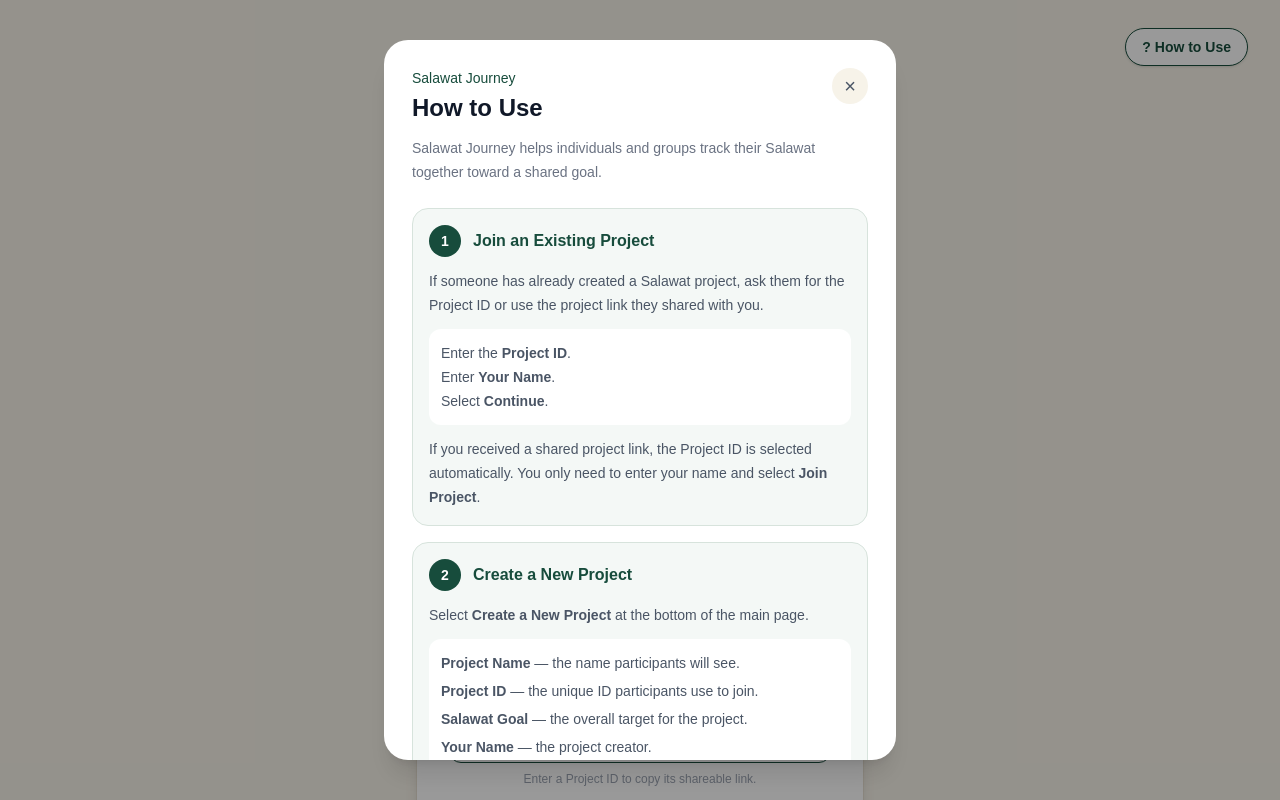
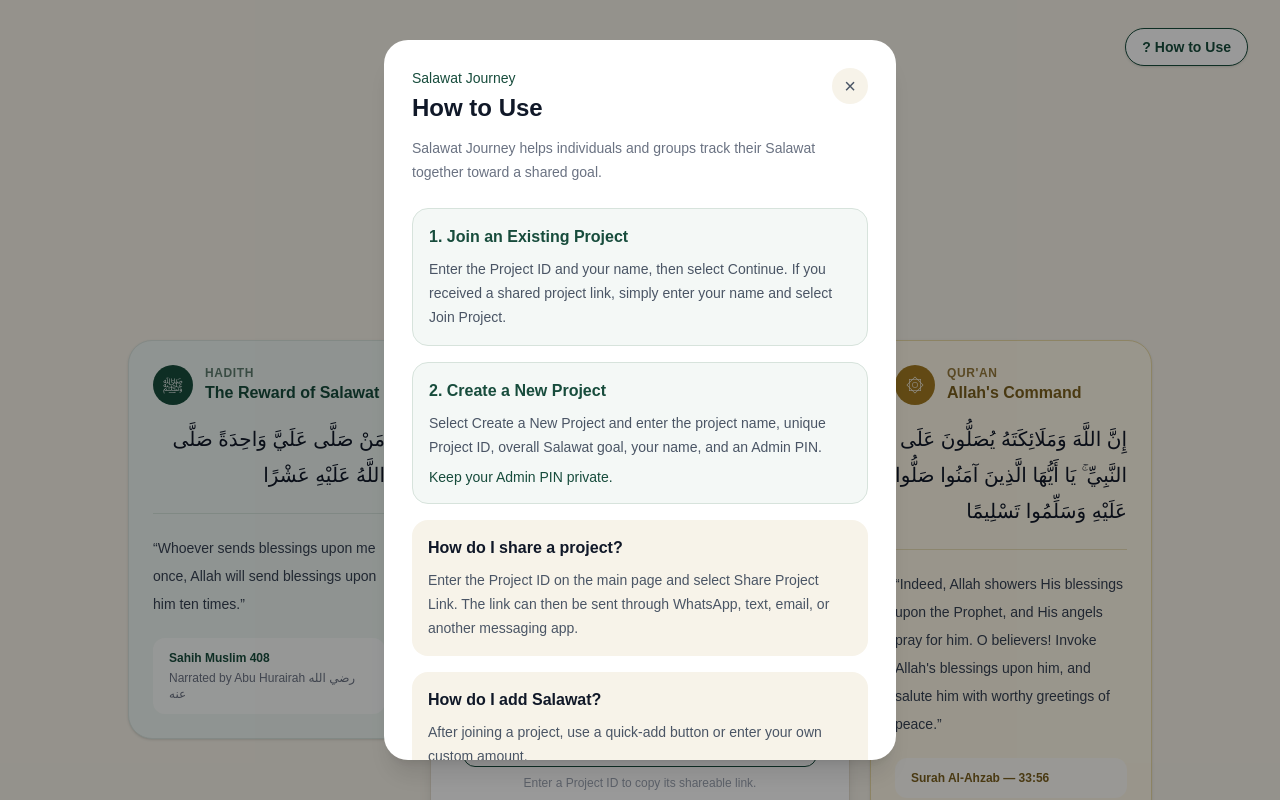
Before and after one commit to muhammadumair61/salawat-journey, a Next.js app: page / in a window 1280 px wide. Both pictures are taken after a click on the button "? How to Use". Shown: the top 800 px of the page. Built offline with nearby package versions, Linux system fonts and the light colour scheme; no server answers.

Commit message:
Add Quran and Hadith to main page

```diff
--- a/app/page.tsx
+++ b/app/page.tsx
@@ -69,13 +69,8 @@ function HomeContent() {
         return;
       }
 
-      setProjectId(
-        cleanProjectId
-      );
-
-      setCheckingSharedProject(
-        true
-      );
+      setProjectId(cleanProjectId);
+      setCheckingSharedProject(true);
 
       const {
         data,
@@ -91,14 +86,10 @@ function HomeContent() {
         )
         .maybeSingle();
 
-      setCheckingSharedProject(
-        false
-      );
+      setCheckingSharedProject(false);
 
       if (projectError) {
-        console.error(
-          projectError
-        );
+        console.error(projectError);
 
         setError(
           "Unable to load the shared project."
@@ -119,9 +110,7 @@ function HomeContent() {
         data.project_name
       );
 
-      setSharedProjectFound(
-        true
-      );
+      setSharedProjectFound(true);
     }
 
     loadSharedProject();
@@ -156,9 +145,7 @@ function HomeContent() {
       return;
     }
 
-    setLoading(
-      true
-    );
+    setLoading(true);
 
     const {
       data,
@@ -174,14 +161,10 @@ function HomeContent() {
       )
       .maybeSingle();
 
-    setLoading(
-      false
-    );
+    setLoading(false);
 
     if (projectError) {
-      console.error(
-        projectError
-      );
+      console.error(projectError);
 
       setError(
         "Unable to connect. Please try again."
@@ -224,9 +207,7 @@ function HomeContent() {
       return;
     }
 
-    setSharing(
-      true
-    );
+    setSharing(true);
 
     const {
       data,
@@ -242,14 +223,10 @@ function HomeContent() {
       )
       .maybeSingle();
 
-    setSharing(
-      false
-    );
+    setSharing(false);
 
     if (projectError) {
-      console.error(
-        projectError
-      );
+      console.error(projectError);
 
       setError(
         "Unable to find the project."
@@ -276,15 +253,11 @@ function HomeContent() {
         projectLink
       );
 
-      setCopied(
-        true
-      );
+      setCopied(true);
 
       window.setTimeout(
         () => {
-          setCopied(
-            false
-          );
+          setCopied(false);
         },
         2500
       );
@@ -304,40 +277,24 @@ function HomeContent() {
   function joinDifferentProject() {
     router.push("/");
 
-    setSharedProjectFound(
-      false
-    );
-
-    setProjectName(
-      ""
-    );
-
-    setProjectId(
-      ""
-    );
-
-    setName(
-      ""
-    );
-
-    setError(
-      ""
-    );
+    setSharedProjectFound(false);
+    setProjectName("");
+    setProjectId("");
+    setName("");
+    setError("");
   }
 
   return (
-    <main className="relative min-h-screen bg-[#f7f3e9] px-5 py-10">
+    <main className="relative min-h-screen bg-[#f7f3e9] px-4 py-10 sm:px-6">
 
-      {/* HOW TO USE - TOP RIGHT */}
+      {/* HOW TO USE */}
 
       <div className="absolute right-5 top-5 sm:right-8 sm:top-7">
 
         <button
           type="button"
           onClick={() =>
-            setShowHelp(
-              true
-            )
+            setShowHelp(true)
           }
           className="rounded-full border border-[#174c3c] bg-white px-4 py-2 text-sm font-semibold text-[#174c3c] shadow-sm transition hover:bg-[#eef6f2]"
         >
@@ -346,9 +303,9 @@ function HomeContent() {
 
       </div>
 
-      <div className="mx-auto w-full max-w-md pt-14 sm:pt-10">
+      {/* HEADER */}
 
-        {/* HEADER */}
+      <div className="mx-auto max-w-5xl pt-14 sm:pt-10">
 
         <div className="mb-8 text-center">
 
@@ -367,7 +324,7 @@ function HomeContent() {
 
           </div>
 
-          <h1 className="text-3xl font-bold text-[#174c3c]">
+          <h1 className="text-3xl font-bold text-[#174c3c] sm:text-4xl">
             Salawat Journey
           </h1>
 
@@ -377,7 +334,68 @@ function HomeContent() {
 
         </div>
 
-        {/* MAIN CARD */}
+        {/* 3 COLUMN AREA */}
+
+        <div className="grid items-start gap-5 lg:grid-cols-[1fr_420px_1fr]">
+
+          {/* LEFT - HADITH */}
+
+          <div className="order-2 lg:order-1">
+
+            <div className="rounded-3xl border border-[#d9e4de] bg-[#eef6f2] p-6 shadow-sm">
+
+              <div className="mb-4 flex items-center gap-3">
+
+                <div className="flex h-10 w-10 items-center justify-center rounded-full bg-[#174c3c] text-lg text-white">
+                  ﷺ
+                </div>
+
+                <div>
+
+                  <p className="text-xs font-semibold uppercase tracking-wider text-[#5f7d70]">
+                    Hadith
+                  </p>
+
+                  <h2 className="font-bold text-[#174c3c]">
+                    The Reward of Salawat
+                  </h2>
+
+                </div>
+
+              </div>
+
+              <p
+                dir="rtl"
+                className="text-right text-xl font-medium leading-9 text-gray-900"
+              >
+                مَنْ صَلَّى عَلَيَّ وَاحِدَةً صَلَّى اللَّهُ عَلَيْهِ عَشْرًا
+              </p>
+
+              <div className="my-5 h-px bg-[#d5e3dc]" />
+
+              <p className="text-sm leading-7 text-gray-700">
+                “Whoever sends blessings upon me once, Allah will send blessings upon him ten times.”
+              </p>
+
+              <div className="mt-5 rounded-xl bg-white/70 px-4 py-3">
+
+                <p className="text-xs font-semibold text-[#174c3c]">
+                  Sahih Muslim 408
+                </p>
+
+                <p className="mt-1 text-xs text-gray-500">
+                  Narrated by Abu Hurairah رضي الله عنه
+                </p>
+
+              </div>
+
+            </div>
+
+          </div>
+
+          {/* CENTER - LOGIN */}
+
+          <div className="order-1 lg:order-2">
 
             <div className="rounded-3xl border border-[#e5ded0] bg-white p-6 shadow-lg sm:p-8">
 
@@ -394,8 +412,6 @@ function HomeContent() {
               ) : sharedProjectFound ? (
 
                 <>
-              {/* SHARED PROJECT */}
-
                   <div className="mb-7 text-center">
 
                     <p className="text-sm font-medium text-[#174c3c]">
@@ -485,8 +501,6 @@ function HomeContent() {
               ) : (
 
                 <>
-              {/* NORMAL PROJECT LOGIN */}
-
                   <h2 className="text-xl font-semibold text-gray-900">
                     Enter Project
                   </h2>
@@ -507,21 +521,14 @@ function HomeContent() {
                     <input
                       id="projectId"
                       type="text"
-                  value={
-                    projectId
-                  }
+                      value={projectId}
                       onChange={(e) => {
                         setProjectId(
                           e.target.value.toUpperCase()
                         );
 
-                    setCopied(
-                      false
-                    );
-
-                    setError(
-                      ""
-                    );
+                        setCopied(false);
+                        setError("");
                       }}
                       placeholder="Enter Project ID"
                       autoCapitalize="characters"
@@ -542,17 +549,13 @@ function HomeContent() {
                     <input
                       id="name"
                       type="text"
-                  value={
-                    name
-                  }
+                      value={name}
                       onChange={(e) => {
                         setName(
                           e.target.value
                         );
 
-                    setError(
-                      ""
-                    );
+                        setError("");
                       }}
                       onKeyDown={(e) => {
                         if (
@@ -591,8 +594,6 @@ function HomeContent() {
                       : "Continue"}
                   </button>
 
-              {/* SHARE PROJECT */}
-
                   <button
                     type="button"
                     onClick={
@@ -614,8 +615,6 @@ function HomeContent() {
                     Enter a Project ID to copy its shareable link.
                   </p>
 
-              {/* OR */}
-
                   <div className="my-7 flex items-center gap-3">
 
                     <div className="h-px flex-1 bg-gray-200" />
@@ -627,8 +626,6 @@ function HomeContent() {
                     <div className="h-px flex-1 bg-gray-200" />
 
                   </div>
-
-              {/* CREATE NEW PROJECT */}
 
                   <button
                     type="button"
@@ -648,6 +645,61 @@ function HomeContent() {
 
           </div>
 
+          {/* RIGHT - QURAN */}
+
+          <div className="order-3">
+
+            <div className="rounded-3xl border border-[#eadba6] bg-[#fff9e8] p-6 shadow-sm">
+
+              <div className="mb-4 flex items-center gap-3">
+
+                <div className="flex h-10 w-10 items-center justify-center rounded-full bg-[#a37b22] text-lg text-white">
+                  ۞
+                </div>
+
+                <div>
+
+                  <p className="text-xs font-semibold uppercase tracking-wider text-[#967a3d]">
+                    Qur&apos;an
+                  </p>
+
+                  <h2 className="font-bold text-[#7b601e]">
+                    Allah&apos;s Command
+                  </h2>
+
+                </div>
+
+              </div>
+
+              <p
+                dir="rtl"
+                className="text-right text-xl font-medium leading-9 text-gray-900"
+              >
+                إِنَّ اللَّهَ وَمَلَائِكَتَهُ يُصَلُّونَ عَلَى النَّبِيِّ ۚ يَا أَيُّهَا الَّذِينَ آمَنُوا صَلُّوا عَلَيْهِ وَسَلِّمُوا تَسْلِيمًا
+              </p>
+
+              <div className="my-5 h-px bg-[#eadfb8]" />
+
+              <p className="text-sm leading-7 text-gray-700">
+                “Indeed, Allah showers His blessings upon the Prophet, and His angels pray for him. O believers! Invoke Allah&apos;s blessings upon him, and salute him with worthy greetings of peace.”
+              </p>
+
+              <div className="mt-5 rounded-xl bg-white/70 px-4 py-3">
+
+                <p className="text-xs font-semibold text-[#7b601e]">
+                  Surah Al-Ahzab — 33:56
+                </p>
+
+              </div>
+
+            </div>
+
+          </div>
+
+        </div>
+
+      </div>
+
       {/* HOW TO USE MODAL */}
 
       {showHelp && (
@@ -655,8 +707,6 @@ function HomeContent() {
         <div className="fixed inset-0 z-50 flex items-center justify-center bg-black/40 px-4 py-6">
 
           <div className="max-h-[90vh] w-full max-w-lg overflow-y-auto rounded-3xl bg-white p-6 shadow-xl sm:p-7">
-
-            {/* HELP HEADER */}
 
             <div className="flex items-start justify-between gap-4">
 
@@ -675,9 +725,7 @@ function HomeContent() {
               <button
                 type="button"
                 onClick={() =>
-                  setShowHelp(
-                    false
-                  )
+                  setShowHelp(false)
                 }
                 className="flex h-9 w-9 shrink-0 items-center justify-center rounded-full bg-[#f7f3e9] text-xl text-gray-600"
               >
@@ -692,113 +740,33 @@ function HomeContent() {
 
             <div className="mt-6 space-y-4">
 
-              {/* JOIN PROJECT */}
-
               <div className="rounded-2xl border border-[#d7e3dc] bg-[#f4f8f6] p-4">
 
-                <div className="mb-3 flex items-center gap-3">
+                <p className="font-semibold text-[#174c3c]">
+                  1. Join an Existing Project
+                </p>
 
-                  <div className="flex h-8 w-8 items-center justify-center rounded-full bg-[#174c3c] text-sm font-bold text-white">
-                    1
-                  </div>
-
-                  <p className="font-semibold text-[#174c3c]">
-                    Join an Existing Project
+                <p className="mt-2 text-sm leading-6 text-gray-600">
+                  Enter the Project ID and your name, then select Continue. If you received a shared project link, simply enter your name and select Join Project.
                 </p>
 
               </div>
 
-                <p className="text-sm leading-6 text-gray-600">
-                  If someone has already created a Salawat project, ask them for the Project ID or use the project link they shared with you.
+              <div className="rounded-2xl border border-[#d7e3dc] bg-[#f4f8f6] p-4">
+
+                <p className="font-semibold text-[#174c3c]">
+                  2. Create a New Project
                 </p>
 
-                <div className="mt-3 rounded-xl bg-white p-3 text-sm leading-6 text-gray-600">
-
-                  <p>
-                    Enter the <strong>Project ID</strong>.
+                <p className="mt-2 text-sm leading-6 text-gray-600">
+                  Select Create a New Project and enter the project name, unique Project ID, overall Salawat goal, your name, and an Admin PIN.
                 </p>
 
-                  <p>
-                    Enter <strong>Your Name</strong>.
-                  </p>
-
-                  <p>
-                    Select <strong>Continue</strong>.
-                  </p>
-
-                </div>
-
-                <p className="mt-3 text-sm leading-6 text-gray-600">
-                  If you received a shared project link, the Project ID is selected automatically. You only need to enter your name and select <strong>Join Project</strong>.
-                </p>
-
-              </div>
-
-              {/* CREATE PROJECT */}
-
-              <div className="rounded-2xl border border-[#d7e3dc] bg-[#f4f8f6] p-4">
-
-                <div className="mb-3 flex items-center gap-3">
-
-                  <div className="flex h-8 w-8 items-center justify-center rounded-full bg-[#174c3c] text-sm font-bold text-white">
-                    2
-                  </div>
-
-                  <p className="font-semibold text-[#174c3c]">
-                    Create a New Project
-                  </p>
-
-                </div>
-
-                <p className="text-sm leading-6 text-gray-600">
-                  Select <strong>Create a New Project</strong> at the bottom of the main page.
-                </p>
-
-                <div className="mt-3 rounded-xl bg-white p-3 text-sm leading-6 text-gray-600">
-
-                  <p>
-                    <strong>Project Name</strong> — the name participants will see.
-                  </p>
-
-                  <p className="mt-1">
-                    <strong>Project ID</strong> — the unique ID participants use to join.
-                  </p>
-
-                  <p className="mt-1">
-                    <strong>Salawat Goal</strong> — the overall target for the project.
-                  </p>
-
-                  <p className="mt-1">
-                    <strong>Your Name</strong> — the project creator.
-                  </p>
-
-                  <p className="mt-1">
-                    <strong>Admin PIN</strong> — used later to manage the project.
-                  </p>
-
-                </div>
-
-                <p className="mt-3 text-sm font-medium text-[#174c3c]">
+                <p className="mt-2 text-sm font-medium text-[#174c3c]">
                   Keep your Admin PIN private.
                 </p>
 
               </div>
-
-              {/* PROJECT ID */}
-
-              <div className="rounded-2xl bg-[#f7f3e9] p-4">
-
-                <p className="font-semibold text-gray-900">
-                  What is a Project ID?
-                </p>
-
-                <p className="mt-2 text-sm leading-6 text-gray-600">
-                  A Project ID uniquely identifies a Salawat project. Participants use it to find and join the correct project.
-                </p>
-
-              </div>
-
-              {/* SHARE */}
 
               <div className="rounded-2xl bg-[#f7f3e9] p-4">
 
@@ -807,20 +775,10 @@ function HomeContent() {
                 </p>
 
                 <p className="mt-2 text-sm leading-6 text-gray-600">
-                  On the main page, enter the Project ID and select <strong>Share Project Link</strong>.
-                </p>
-
-                <p className="mt-2 text-sm leading-6 text-gray-600">
-                  The project link is copied to your device. You can paste it into WhatsApp, text messages, email, or another app.
-                </p>
-
-                <p className="mt-2 text-sm leading-6 text-gray-600">
-                  When someone opens that link, the project is automatically selected. They only need to enter their name.
+                  Enter the Project ID on the main page and select Share Project Link. The link can then be sent through WhatsApp, text, email, or another messaging app.
                 </p>
 
               </div>
-
-              {/* ADD SALAWAT */}
 
               <div className="rounded-2xl bg-[#f7f3e9] p-4">
 
@@ -829,40 +787,10 @@ function HomeContent() {
                 </p>
 
                 <p className="mt-2 text-sm leading-6 text-gray-600">
-                  After joining a project, use one of the quick-add buttons or enter your own amount in the Custom Amount field.
+                  After joining a project, use a quick-add button or enter your own custom amount.
                 </p>
 
               </div>
-
-              {/* DAILY GOAL */}
-
-              <div className="rounded-2xl bg-[#f7f3e9] p-4">
-
-                <p className="font-semibold text-gray-900">
-                  What is the Daily Goal?
-                </p>
-
-                <p className="mt-2 text-sm leading-6 text-gray-600">
-                  The Daily Goal is the daily Salawat target for each participant. The project admin can adjust this target.
-                </p>
-
-              </div>
-
-              {/* PROJECT GOAL */}
-
-              <div className="rounded-2xl bg-[#f7f3e9] p-4">
-
-                <p className="font-semibold text-gray-900">
-                  What is the Project Goal?
-                </p>
-
-                <p className="mt-2 text-sm leading-6 text-gray-600">
-                  The Project Goal is the combined Salawat target for everyone in the project. Every participant&apos;s contribution adds to the project total.
-                </p>
-
-              </div>
-
-              {/* SCORECARD */}
 
               <div className="rounded-2xl bg-[#f7f3e9] p-4">
 
@@ -871,63 +799,29 @@ function HomeContent() {
                 </p>
 
                 <p className="mt-2 text-sm leading-6 text-gray-600">
-                  The Scorecard shows how much Salawat each participant has contributed to the project. Participants are listed according to their total contributions.
+                  The Scorecard shows everyone&apos;s Salawat contribution and overall community progress.
                 </p>
 
               </div>
 
-              {/* MILESTONES */}
-
               <div className="rounded-2xl bg-[#f7f3e9] p-4">
 
                 <p className="font-semibold text-gray-900">
-                  What is the Milestone Ladder?
+                  What can the Admin do?
                 </p>
 
                 <p className="mt-2 text-sm leading-6 text-gray-600">
-                  The Milestone Ladder shows the project&apos;s progress through 10%, 25%, 50%, 75%, and 100% of the overall goal.
-                </p>
-
-              </div>
-
-              {/* ADMIN */}
-
-              <div className="rounded-2xl bg-[#f7f3e9] p-4">
-
-                <p className="font-semibold text-gray-900">
-                  What can the project admin do?
-                </p>
-
-                <p className="mt-2 text-sm leading-6 text-gray-600">
-                  The admin can change the project name, overall goal, daily goal, control participant visibility, and remove incorrect Salawat entries.
-                </p>
-
-              </div>
-
-              {/* WRONG ENTRY */}
-
-              <div className="rounded-2xl bg-[#f7f3e9] p-4">
-
-                <p className="font-semibold text-gray-900">
-                  What if I enter the wrong amount?
-                </p>
-
-                <p className="mt-2 text-sm leading-6 text-gray-600">
-                  Contact the project admin. The admin can review recent entries and remove an incorrect entry.
+                  The admin can change the project name, project goal, daily goal, participant visibility, and remove incorrect entries.
                 </p>
 
               </div>
 
             </div>
 
-            {/* CLOSE HELP */}
-
             <button
               type="button"
               onClick={() =>
-                setShowHelp(
-                  false
-                )
+                setShowHelp(false)
               }
               className="mt-6 w-full rounded-xl bg-[#174c3c] py-3.5 font-semibold text-white"
             >
@@ -949,9 +843,11 @@ export default function HomePage() {
     <Suspense
       fallback={
         <main className="min-h-screen bg-[#f7f3e9] flex items-center justify-center">
+
           <p className="font-medium text-[#174c3c]">
             Loading...
           </p>
+
         </main>
       }
     >
```
Lines whose indentation alone changed are shown as unchanged.
